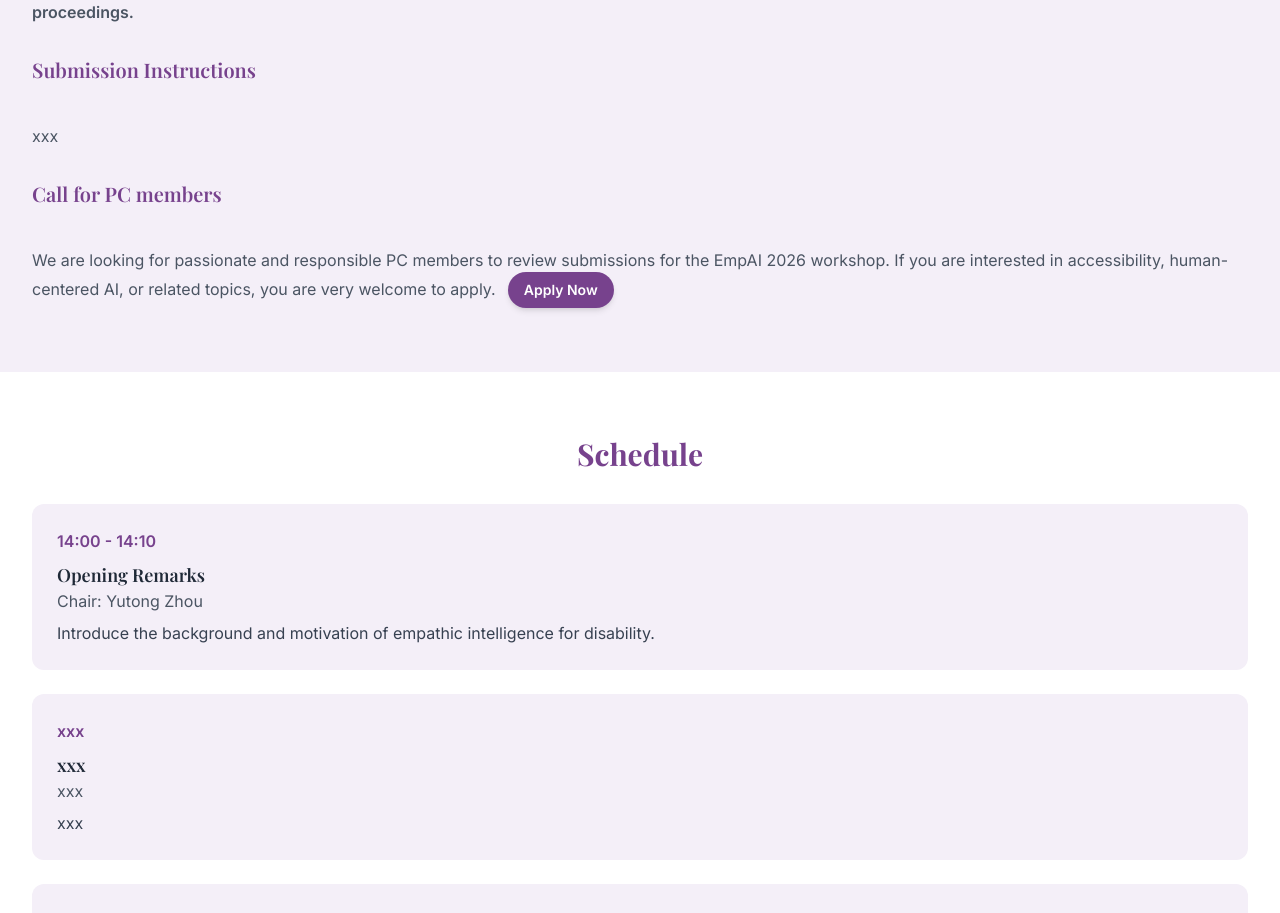
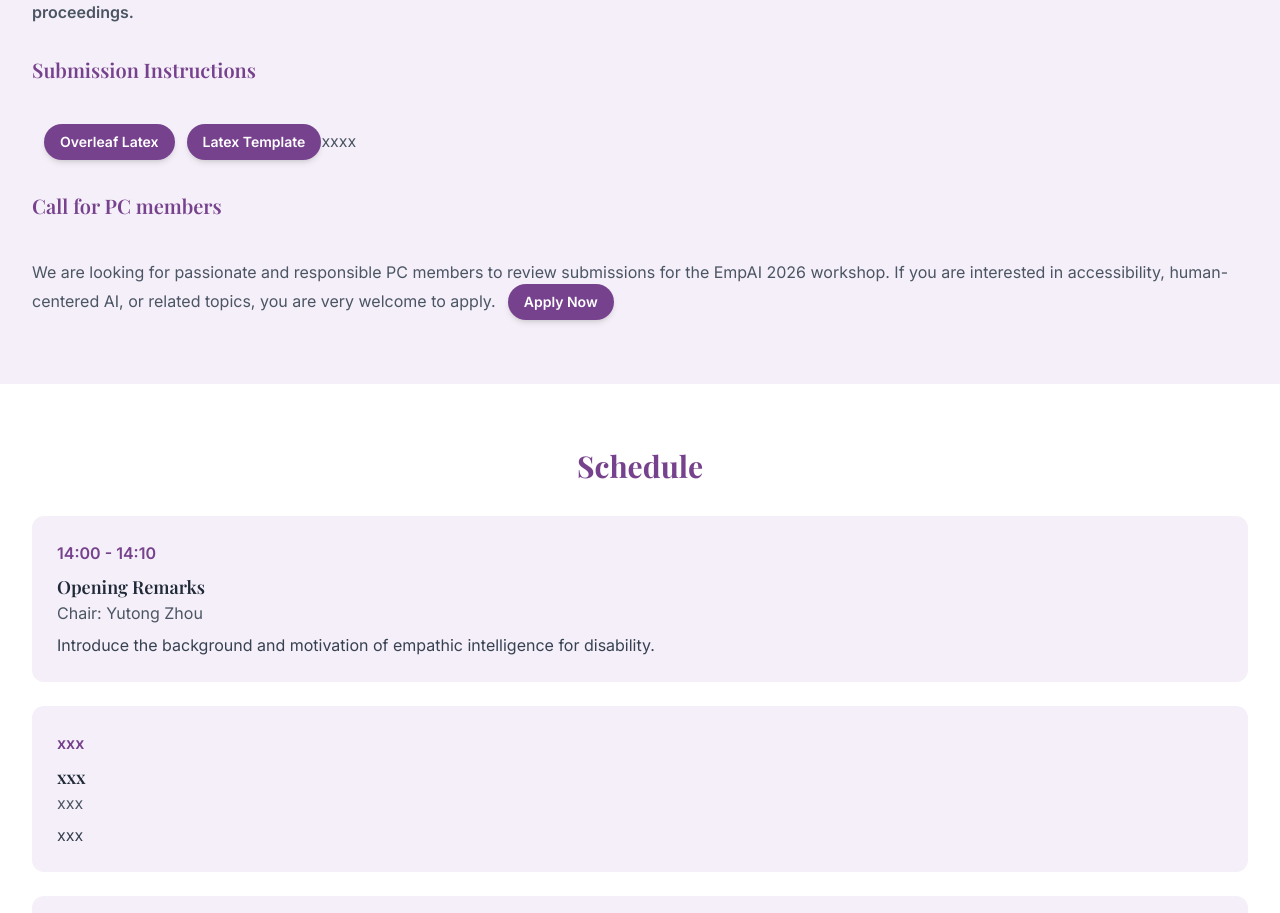
Before and after one commit to ElizaZhou96/EmpAI26, a React (Vite) app: page / in a window 1280 px wide. Shown: the part 2384-3297 px from the top of the page. Built offline with nearby package versions, Linux system fonts and the light colour scheme.

Commit message:
Update App.tsx

```diff
--- a/src/App.tsx
+++ b/src/App.tsx
@@ -185,13 +185,30 @@ function App() {
 			</div>
 			  <h3 className="text-xl font-semibold text-[#77428D] mb-2">Paper Format</h3>
               <p className="text-gray-600">
-                EmpAI2026 welcomes two submission types (inherit from <a href="https://fg2026.ieee-biometrics.org/cfp/" target="_blank" rel="noopener noreferrer" className="text-[#77428D] underline hover:text-gray-600"> FG 2026</a>): <strong>Long Papers</strong>(8 pages, excluding references) and <strong>Short Papers</strong>(4 pages + 1 page for references).
+                EmpAI2026 welcomes two submission types (inherit from <a href="https://fg2026.ieee-biometrics.org/cfp/" target="_blank" rel="noopener noreferrer" className="text-[#77428D] underline hover:text-gray-600"> FG 2026</a>): <strong>Long Papers</strong> (8 pages, excluding references) and <strong>Short Papers</strong> (4 pages + 1 page for references).
 				Submitted work must be original and must not be under review or accepted elsewhere. <strong>All accepted papers will be published in the FG 2026 proceedings. </strong>
 			  </p>
 
 			  <h3 className="text-xl font-semibold text-[#77428D] mb-2">Submission Instructions</h3>
               <p className="text-gray-600">
-                xxx
+                <a
+                  href="https://www.overleaf.com/read/vtbwkbhhbxpp#35990f"
+                  target="_blank"
+                  rel="noopener noreferrer"
+                  className="inline-flex items-center px-4 py-2 ml-3 text-sm font-semibold rounded-full bg-[#77428D] text-white shadow-md hover:bg-[#65307D] hover:shadow-lg transition-colors duration-200"
+                >
+                  Overleaf Latex
+                </a>
+
+				  <a
+                  href="https://drive.google.com/file/d/1RBOaG7JogyFI7nigzHjJfn36pHQ3rakp/view?usp=sharing"
+                  target="_blank"
+                  rel="noopener noreferrer"
+                  className="inline-flex items-center px-4 py-2 ml-3 text-sm font-semibold rounded-full bg-[#77428D] text-white shadow-md hover:bg-[#65307D] hover:shadow-lg transition-colors duration-200"
+                >
+                  Latex Template
+                </a>
+				  xxxx
 			  </p>
 			  <h3 className="text-xl font-semibold text-[#77428D] mb-2">Call for PC members</h3>
               <p className="text-gray-600">
```
